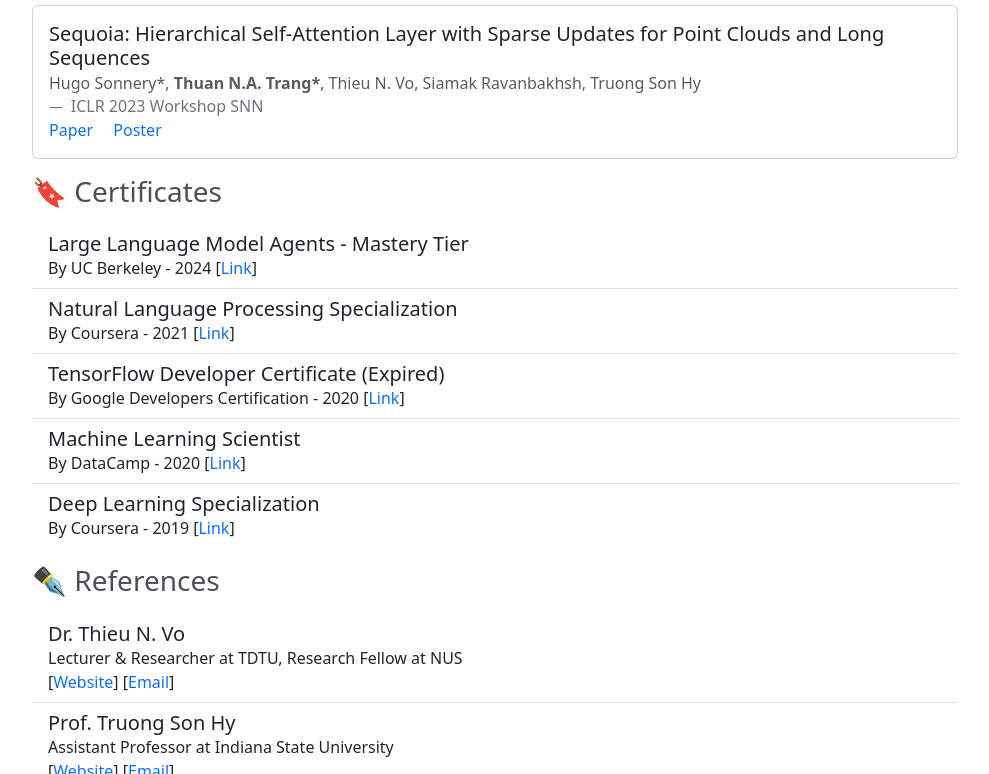
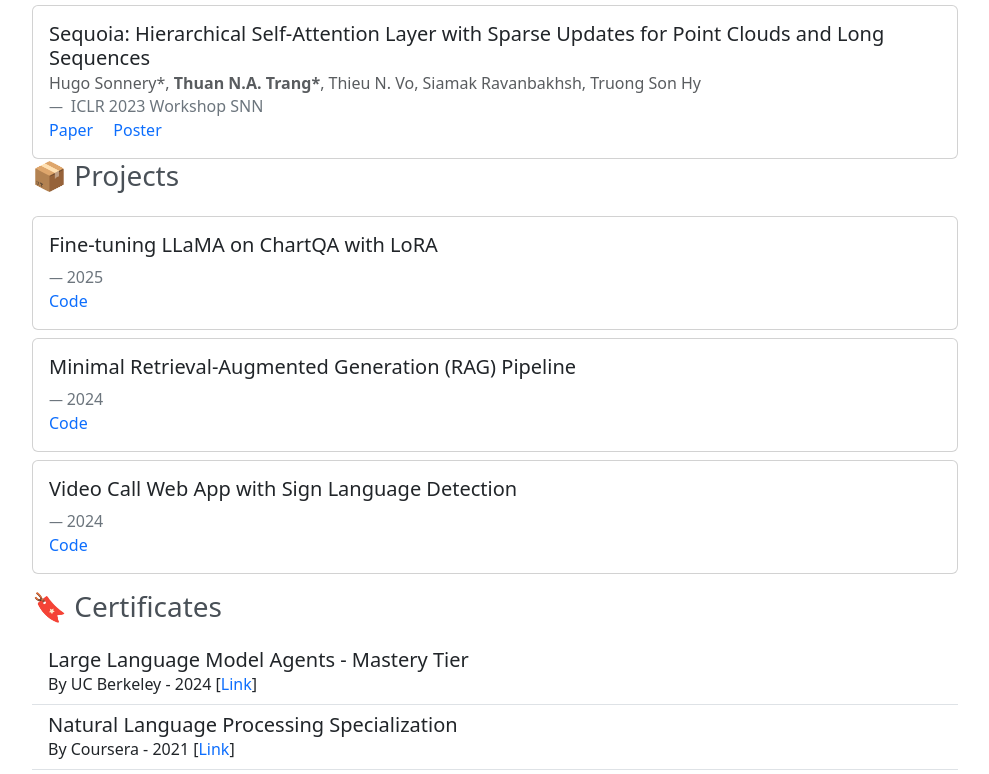
Before and after one commit to tranganhthuan/tranganhthuan.github.io, a plain HTML site: page index.html in a window 1280 px wide. Shown: the part 807-1581 px from the top of the page, without its empty margins (240-1229 px from the left). Drawn offline with nearby package versions, Linux system fonts and the light colour scheme.

Commit message:
Add project section

```diff
--- a/index.html
+++ b/index.html
@@ -31,7 +31,7 @@
             <p class="mb-0"><i class="fa fa-fw fa-map-marker" aria-hidden="true"></i><span class="px-1"></span><a class="link-underline link-underline-opacity-0 link-dark" href="https://maps.app.goo.gl/GCZDYThYj8mfrLxi7">Location</a></p>
             <p class="mb-0"><i class="fas fa-fw fa-envelope" aria-hidden="true"></i><span class="px-1"></span><a class="link-underline link-underline-opacity-0 link-dark" href="mailto:trangnguyenanhthuan@gmail.com">Email</a></p>
             <p class="mb-0"><i class="fab fa-fw fa-github" aria-hidden="true"></i><span class="px-1"></span><a class="link-underline link-underline-opacity-0 link-dark" href="https://github.com/tranganhthuan">Github</a></p>
-            <p class="mb-0"><i class="fas fa-fw fa-code" aria-hidden="true"></i><span class="px-1"></span><a class="link-underline link-underline-opacity-0 link-dark" href="https://leetcode.com/u/trangnguyenanhthuan/">Leetcode</a></p>
+            <!-- <p class="mb-0"><i class="fas fa-fw fa-code" aria-hidden="true"></i><span class="px-1"></span><a class="link-underline link-underline-opacity-0 link-dark" href="https://leetcode.com/u/trangnguyenanhthuan/">Leetcode</a></p> -->
             <p class="mb-0"><i class="fas fa-fw fa-graduation-cap" aria-hidden="true"></i><span class="px-1"></span><a class="link-underline link-underline-opacity-0 link-dark" href="https://scholar.google.com.vn/citations?user=L-eZtsQAAAAJ&hl=vi">Scholar</a></p>
           </div>
         </div>
@@ -94,11 +94,36 @@
             </div>
           </div>
 
+          <h3 class="text-dark-emphasis pb-3"> 📦 Projects </h3>
+          <div class="card">
+            <div class="card-body">
+              <h5 class="card-title">Fine-tuning LLaMA on ChartQA with LoRA</h5>
+              <p class="card-text text-secondary mb-0"><span class="blockquote-footer"></span>2025</p>
+              <a href="https://github.com/tranganhthuan/Finetune_Llama_LoRA" class="card-link link-underline link-underline-opacity-0">Code</a>
+            </div>
+          </div>
+
+          <div class="card mt-2">
+            <div class="card-body">
+              <h5 class="card-title">Minimal Retrieval-Augmented Generation (RAG) Pipeline</h5>
+              <p class="card-text text-secondary mb-0"><span class="blockquote-footer"></span>2024</p>
+              <a href="https://github.com/tranganhthuan/RAG_Pipeline" class="card-link link-underline link-underline-opacity-0">Code</a>
+            </div>
+          </div>
+
+          <div class="card mt-2">
+            <div class="card-body">
+              <h5 class="card-title">Video Call Web App with Sign Language Detection</h5>
+              <p class="card-text text-secondary mb-0"><span class="blockquote-footer"></span>2024</p>
+              <a href="https://github.com/tranganhthuan/SignLanguageVideoCall" class="card-link link-underline link-underline-opacity-0">Code</a>
+            </div>
+          </div>
+
           <h3 class="text-dark-emphasis pt-3 pb-3 mb-0">  🔖 Certificates </h3>
           <ul class="list-group list-group-flush">
             <li class="list-group-item">
               <p class="blockquote mb-0 h6">Large Language Model Agents - Mastery Tier</p>
-              <p class="m-0">By UC Berkeley - 2024 [<a class="link-underline link-underline-opacity-0" href="LLM_Agent_MOOC.pdf">Link</a>] </p>
+              <p class="m-0">By UC Berkeley - 2024 [<a class="link-underline link-underline-opacity-0" href="https://github.com/tranganhthuan/tranganhthuan.github.io/blob/main/LLM_Agent_MOOC.pdf">Link</a>] </p>
             </li>
             <li class="list-group-item">
               <p class="blockquote mb-0 h6">Natural Language Processing Specialization</p>
```
